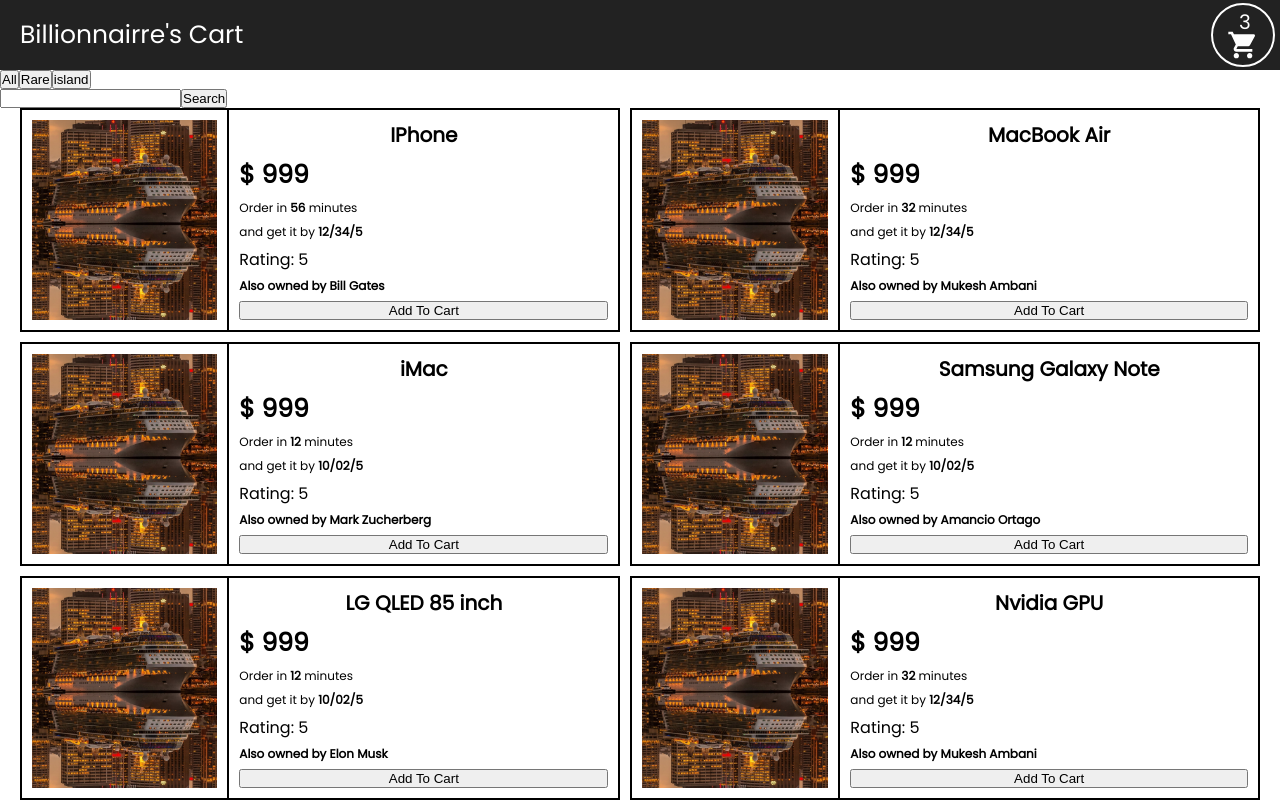
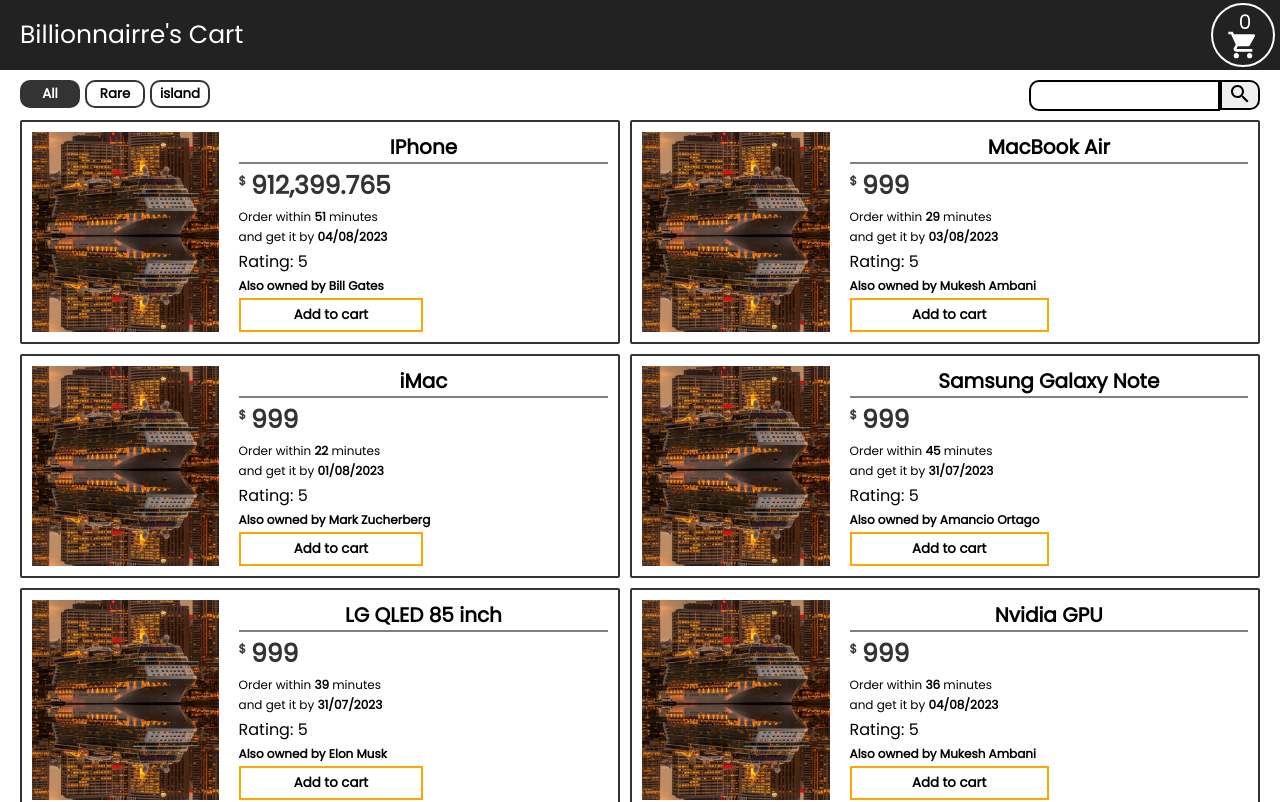
Before and after one commit to ankit-suman-07/E-commerce, a React (Create React App) app: page / in a window 1280 px wide. Shown: the top 802 px of the page. Built offline with nearby package versions, Linux system fonts and the light colour scheme.

Commit message:
Changes in few jsx files and css files

```diff
--- a/src/components/Navbar.jsx
+++ b/src/components/Navbar.jsx
@@ -1,4 +1,5 @@
-import React from "react";
+import React, { useContext } from "react";
+import { ShopContext } from "../context/ShopContext";
 import { Link } from "react-router-dom";
 import ShoppingCartIcon from '@mui/icons-material/ShoppingCart';
 import "../css/Navbar.css";
@@ -6,18 +7,22 @@
 
 export const Navbar = () => {
 
+    const { getTotalCartCount } = useContext(ShopContext);
+    const totalCount = getTotalCartCount();
+
     return (
         <div className="navbar" >
             <div className="nav-logo" >
                 <Link to="/" className="link-nav" >Billionnairre's Cart</Link>
             </div>
+
             <div className="nav-cart" >
                 <Link to="/cart" className="link-nav" >
                     <ShoppingCartIcon style={{ fontSize: "32px" }} className="link-nav"  />
                 </Link>
             </div>
             <div className="cart-count" >
-                3
+                { totalCount }
             </div>
 
         </div>
--- a/src/context/ShopContext.jsx
+++ b/src/context/ShopContext.jsx
@@ -25,6 +25,17 @@
     return totalAmount;
   };
 
+  const getTotalCartCount = () => {
+    let totalCount = 0;
+    for (const item in cartItems) {
+      if (cartItems[item] > 0) {
+        let itemInfo = PRODUCTS.find((product) => product.id === Number(item));
+        totalCount += cartItems[item];
+      }
+    }
+    return totalCount;
+  };
+
   const addToCart = (itemId) => {
     setCartItems((prev) => ({ ...prev, [itemId]: prev[itemId] + 1 }));
   };
@@ -47,6 +58,7 @@
     updateCartItemCount,
     removeFromCart,
     getTotalCartAmount,
+    getTotalCartCount,
     checkout,
   };
 
--- /dev/null
+++ b/src/css/CartItem.css
@@ -0,0 +1,53 @@
+.cart-item {
+    border: 2px solid black;
+    width: 60%;
+    display: flex;
+    padding: 5px;
+}
+
+.cart-product-image {
+    width: 20%;
+    aspect-ratio: 1/1;
+}
+
+.cart-description {
+    width: 60%;
+    /* border: 1px solid red; */
+    display: flex;
+    flex-direction: column;
+    justify-content: space-between;
+    padding-left: 10px;
+}
+
+.cart-cost {
+    width: 20%;
+    /* border: 1px solid green; */
+    display: flex;
+    justify-content: end;
+    padding-right: 5px;
+    font-size: 15px;
+    font-weight: 600;
+    color: green;
+}
+
+.count-handler {
+    /* border: 1px solid black; */
+    width: 100%;
+    margin-bottom: 5px;
+}
+
+.alter-btn {
+    height: 100%;
+    aspect-ratio: 1/1;
+    font-size: 20px;
+    font-weight: 600;
+}
+
+.count-display {
+    height: 100%;
+    width: 20%;
+    border: none;
+    background-color: #ffff;
+    font-size: 15px;
+    text-align: center;
+}
--- a/src/css/Product.css
+++ b/src/css/Product.css
@@ -1,14 +1,15 @@
 @import url('https://fonts.googleapis.com/css2?family=Poppins&display=swap');
 
 .product-card {
-    border: 1px solid black;
+    border: 2px solid #333333;
     /* margin: 0 50px 10px 50px; */
     display: flex;
     font-family: 'Poppins', sans-serif;
+    border-radius: 2px;
 }
 
 .product-image {
-    border: 1px solid black;
+    /* border: 1px solid black; */
     padding: 10px;
     width: 200px;
     height: 200px;
@@ -21,7 +22,7 @@
 }
 
 .product-info {
-    border: 1px solid black;
+    /* border: 1px solid black; */
     width: calc(100% - 200px);
     padding: 10px;
     display: flex;
@@ -35,11 +36,22 @@
     /* border: 1px solid black; */
     font-size: 20px;
     font-weight: 600;
+    border-bottom: 2px solid grey;
 }
 
 .prod-cost {
     font-size: 25px;
     font-weight: 800;
+    color: #333333;
+    display: flex;
+}
+
+.currency {
+    font-size: 12px;
+    display: flex;
+    padding-right: 5px;
+    margin-top: 5px;
+    /* border: 1px solid black; */
 }
 
 .prod-time, .prod-date {
@@ -51,6 +63,21 @@
     font-weight: 600;
 }
 
+.prod-btn {
+    width: 50%;
+    padding: 5px;
+    border: 2px solid orange;
+    font-family: 'Poppins', sans-serif;
+    font-weight: 600;
+    background-color: #ffff;
+    transition: 0.3s;
+}
+
+.prod-btn:hover {
+    background-color: orange;
+    color: #ffff;
+}
+
 @media only screen and (max-width: 700px) {
     .product-card {
         flex-direction: column;
--- a/src/css/Shop.css
+++ b/src/css/Shop.css
@@ -1,10 +1,70 @@
+.shop-page {
+    min-height: calc(100vh - 100px);
+    margin-bottom: 10px;
+}
+
+.filter-search {
+  /* border: 1px solid black; */
+  display: flex;
+  justify-content: space-between;
+  margin: 10px 20px 10px 20px;
+  height: 30px;
+}
+
+.all, .rare, .island, .active-filter {
+  width: 60px;
+  padding: 2px;
+  margin-right: 5px;
+  font-family: 'Poppins', sans-serif;
+  font-weight: 600;
+  background-color: #ffff;
+  border: 2px solid #333333;
+  border-radius: 10px;
+  transition: 0.5s;
+}
+
+.active-filter {
+background-color: #333333;
+color: #ffff;
+}
+
+.all:hover, .rare:hover, .island:hover {
+  background-color: #333333;
+  color: #ffff;
+  cursor: pointer;
+}
+
+.search-div {
+  /* border: 2px solid black; */
+  border-radius: 10px;
+  display: flex;
+}
+
+.search-text {
+  height: 90%;
+  padding-left: 10px;
+  border-radius: 10px 0 0 10px;
+  border: 2px solid black;
+}
+
+
+.search-btn {
+  height: 100%;
+  width: 40px;
+  border: 2px solid;
+  border-radius: 0 10px 10px 0;
+}
+
+.search-btn:hover {
+  cursor: pointer;
+}
+
 .products {
     display: grid;
     grid-template-columns: auto auto;
     grid-gap: 10px;
     margin: 0 20px 0 20px;
 }
-
 
 
 @media only screen and (max-width: 1350px) {
--- a/src/helper/Products.js
+++ b/src/helper/Products.js
@@ -4,7 +4,7 @@
     {
         id: 1,
         productName: "IPhone",
-        price: 999.0,
+        price: 912399.765,
         productImage: demo,
         timeLimit: "56",
         delDate: "12/34/5",
--- a/src/pages/Cart/CartItem.jsx
+++ b/src/pages/Cart/CartItem.jsx
@@ -1,27 +1,39 @@
 import React, { useContext } from "react";
 import { ShopContext } from "../../context/ShopContext";
+import "../../css/CartItem.css";
 
 export const CartItem = (props) => {
-  const { id, productName, price, productImage } = props.data;
+  const { id, productName, price, productImage, delDate } = props.data;
   const { cartItems, addToCart, removeFromCart, updateCartItemCount } =
     useContext(ShopContext);
 
+    const formattedNumber = (price * cartItems[id]).toLocaleString({
+      style: "currency",
+      currency: "USD",
+    });
+
   return (
-    <div className="cartItem">
-      <img src={productImage} />
-      <div className="description">
-        <p>
-          <b>{productName}</b>
-        </p>
-        <p> Price: ${price}</p>
-        <div className="countHandler">
-          <button onClick={() => removeFromCart(id)}> - </button>
+    <div className="cart-item">
+      <div className="cart-product-image" >
+          <img src={productImage}  className="img" />
+      </div>
+      <div className="cart-description">
+          <span className="cart-prod-name">{productName}</span>
+
+          <span className="cart-prod-date"> Delivery on : <b>{delDate}</b></span>
+        <div className="count-handler">
+          <button onClick={() => removeFromCart(id)} className="alter-btn" > - </button>
           <input
+            className="count-display"
             value={cartItems[id]}
             onChange={(e) => updateCartItemCount(Number(e.target.value), id)}
+            disabled="true"
           />
-          <button onClick={() => addToCart(id)}> + </button>
+          <button onClick={() => addToCart(id)} className="alter-btn" > + </button>
         </div>
+      </div>
+      <div className="cart-cost" >
+        <span className="cart-prod-cost"> +$ {formattedNumber }</span>
       </div>
     </div>
   );
--- a/src/pages/Shop/Product.jsx
+++ b/src/pages/Shop/Product.jsx
@@ -1,12 +1,66 @@
-import React, { useContext } from "react";
+import React, { useContext, useEffect, useState } from "react";
 import { ShopContext } from "../../context/ShopContext";
 import "../../css/Product.css";
 
 export const Product = (props) => {
   const { id, productName, price, productImage, timeLimit, delDate, owner, rating, tags } = props.data;
-  const { addToCart, cartItems } = useContext(ShopContext);
+  const { addToCart, removeFromCart, cartItems } = useContext(ShopContext);
 
-  const cartItemCount = cartItems[id];
+  const [btnState, setBtnState] = useState(true);
+  const [btnName, setBtnName] = useState("Add To Cart");
+
+  const cartItemCount = cartItems[id] || 0;
+
+  useEffect(() => {
+    // Check if the product is already in the cart and update the button text accordingly
+    if (cartItemCount > 0) {
+      setBtnName("Remove Item");
+    } else {
+      setBtnName("Add to cart");
+    }
+  }, [cartItemCount]);
+
+  const handleBtnClick = () => {
+      setBtnState(!btnState);
+      if (btnState) {
+        addToCart(id);
+      }
+      else {
+        removeFromCart(id);
+      }
+
+  }
+
+  const formattedNumber = price.toLocaleString({
+    style: "currency",
+    currency: "USD",
+  });
+
+
+    const min = 10;
+    const max = 59;
+    const randomNumber = Math.floor(Math.random() * (max - min + 1) + min);
+
+    const deliveryDate = (() => {
+      const currentDate = new Date();
+      const dayAfterTomorrow = new Date(currentDate);
+      dayAfterTomorrow.setDate(currentDate.getDate() + 2);
+
+      const maxDate = new Date(dayAfterTomorrow);
+      maxDate.setDate(dayAfterTomorrow.getDate() + 6);
+
+      const randomDate = new Date(
+        dayAfterTomorrow.getTime() + Math.random() * (maxDate.getTime() - dayAfterTomorrow.getTime())
+      );
+
+      const day = String(randomDate.getDate()).padStart(2, "0");
+      const month = String(randomDate.getMonth() + 1).padStart(2, "0");
+      const year = randomDate.getFullYear();
+
+      return `${day}/${month}/${year}`;
+    })();
+
+
 
   return (
       <div className="product-card" >
@@ -17,17 +71,20 @@
 
         <div className="product-info">
         <span className="prod-name">{productName}</span>
-        <span className="prod-cost">$ {price}</span>
+        <span className="prod-cost"> <span className="currency" >$</span> {formattedNumber}</span>
         <span className="prod-time">
-          Order in <b>{timeLimit}</b> minutes
+          Order within <b>{randomNumber}</b> minutes
         </span>
-        <span className="prod-date"> and get it by <b>{delDate}</b></span>
+        <span className="prod-date"> and get it by <b>{deliveryDate}</b></span>
         <span className="prod-rating"> Rating: {rating}</span>
         <span className="prod-owner">
           Also owned by <b>{owner}</b>
         </span>
-          <button className="add-btn" onClick={() => addToCart(id)}>
+          {/* <button className="add-btn" onClick={() => addToCart(id)}>
             Add To Cart {cartItemCount > 0 && <> ({cartItemCount})</>}
+        </button> */}
+        <button onClick={() => (handleBtnClick())} className="prod-btn" >
+          { btnName }
         </button>
         </div>
 
--- a/src/pages/Shop/Shop.jsx
+++ b/src/pages/Shop/Shop.jsx
@@ -1,5 +1,6 @@
 import React, { useState } from "react";
 import { PRODUCTS } from "../../helper/Products";
+import SearchIcon from '@mui/icons-material/Search';
 import { Product } from "./Product";
 import "../../css/Shop.css";
 
@@ -42,24 +43,28 @@
               island
           </button>
         </div>
-        <div className="search-btn">
+        <div className="search-div">
           <input
             type="text"
             value={searchKeyword}
             onChange={(e) => setSearchKeyword(e.target.value)}
+            className="search-text"
           />
-          <button onClick={handleSearch}>Search</button>
+          <button onClick={handleSearch} className="search-btn" >
+            <SearchIcon />
+          </button>
         </div>
       </div>
       <div className="products">
         {
           PRODUCTS.map((product) => {
             if((product.tags).includes(filter) && (product.productName).includes(searchFilter)) {
-                console.log(filter);
-                console.log(searchFilter);
                 return (
                   <Product data={product} />
                 );
+            }
+            else {
+              return null;
             }
 
           })}
```
